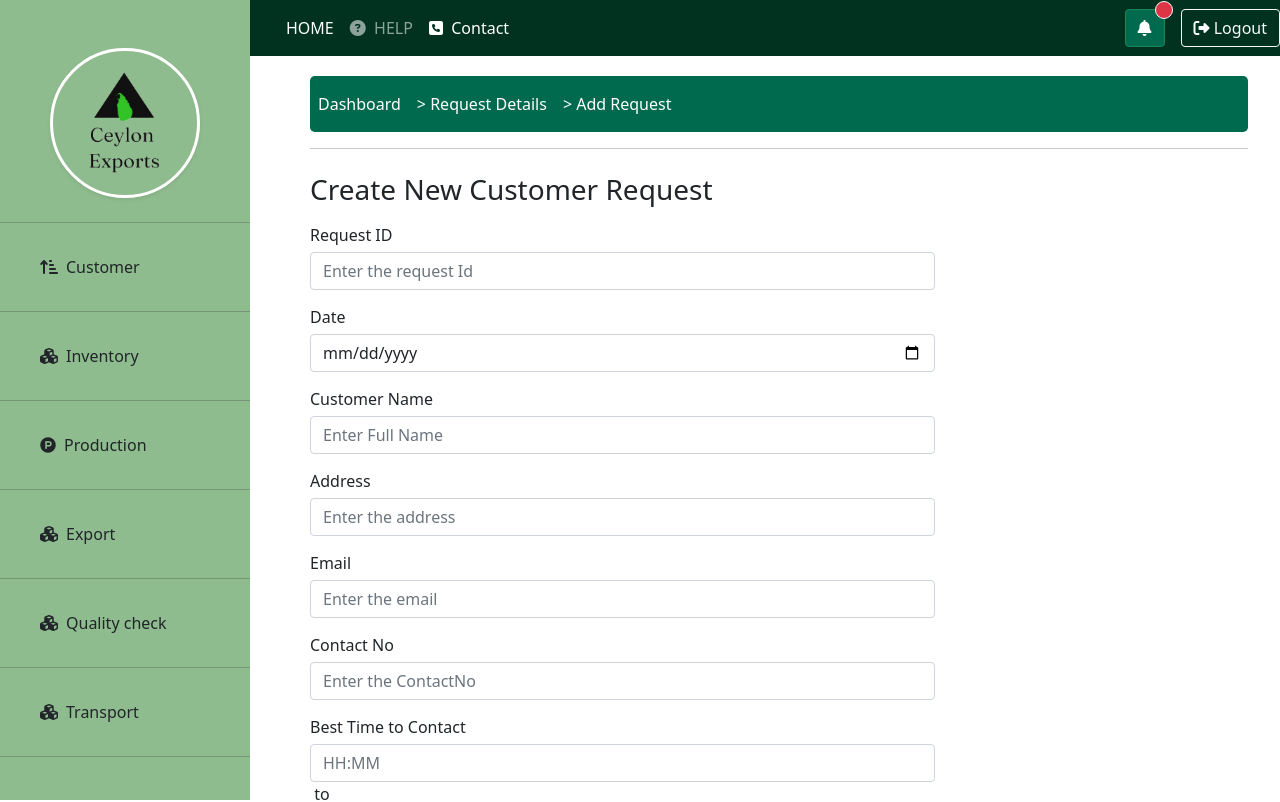
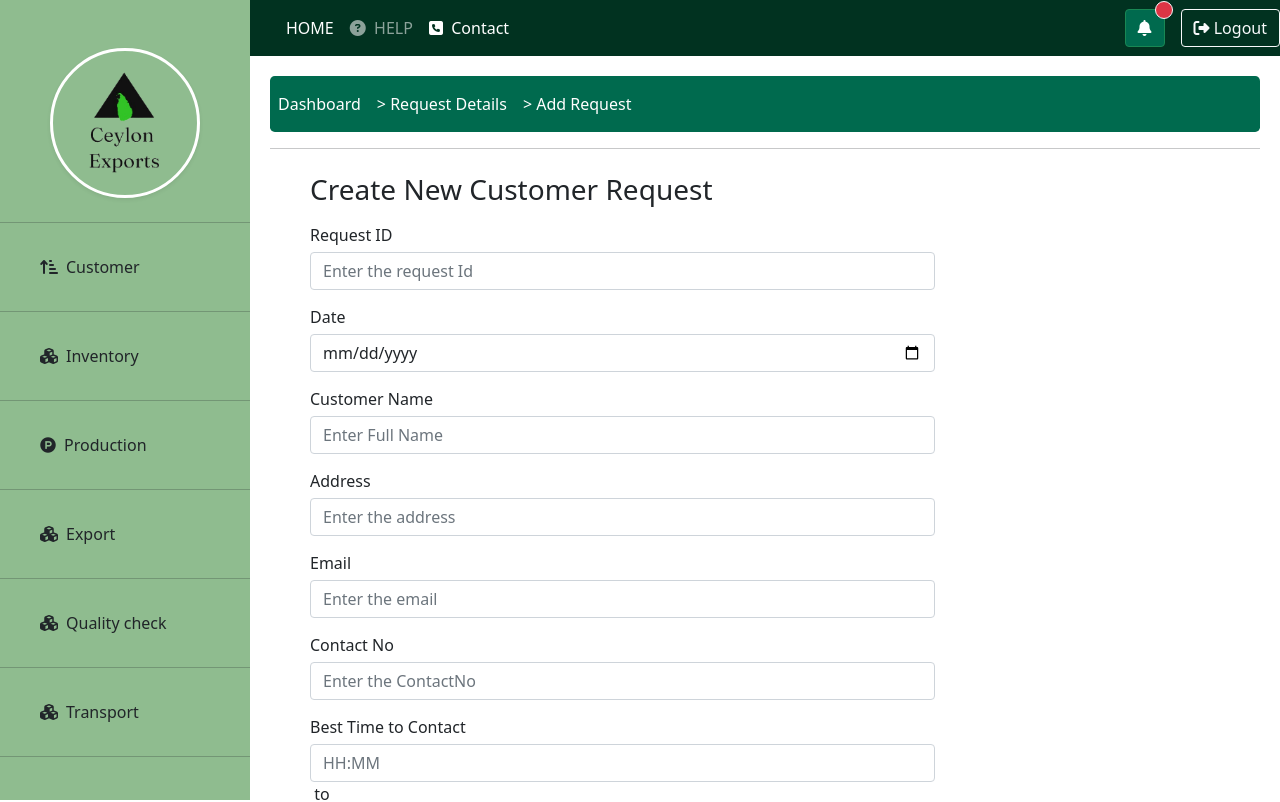
Before and after one commit to IT21062438/ExportManagement, a React (Create React App) app in the folder client/: page /reqadd in a window 1280 px wide. Shown: the top 802 px of the page. Built offline with nearby package versions, Linux system fonts and the light colour scheme.

Commit message:
Update CreateRequest.js

```diff
--- a/client/src/components/CreateRequest.js
+++ b/client/src/components/CreateRequest.js
@@ -335,9 +335,8 @@ export default class CreateRequest extends Component {
     return (
       <div id="wrapper" className="toggled">
         <div id="page-content-wrapper">
-          <div className="container-fluid" style={{ paddingLeft: "40px" }}>
-            {/* custom navigation        */}
-            <nav
+          {/* custom navigation        */}
+          <nav
               class="navbar navbar-expand-lg rounded-3"
               style={{ backgroundColor: "#006a4e" }}
             >
@@ -388,6 +387,8 @@ export default class CreateRequest extends Component {
               </div>
             </nav>
             <hr />
+          <div className="container-fluid" style={{ paddingLeft: "40px" }}>
+
             <div className="col-md-8 mt-4">
               <h1 className="h3 mb-3 font-weight-normal">
                 Create New Customer Request
```
